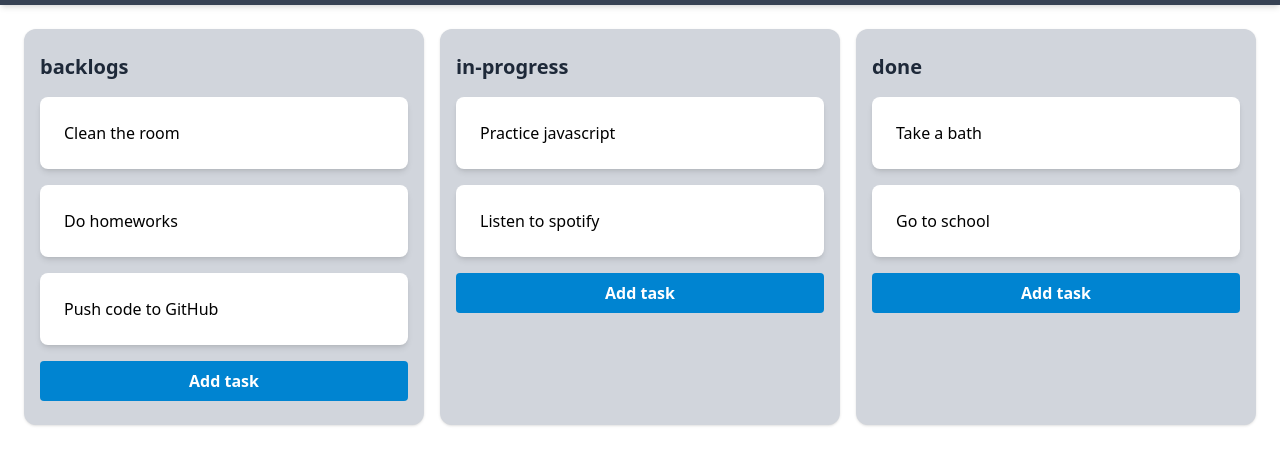
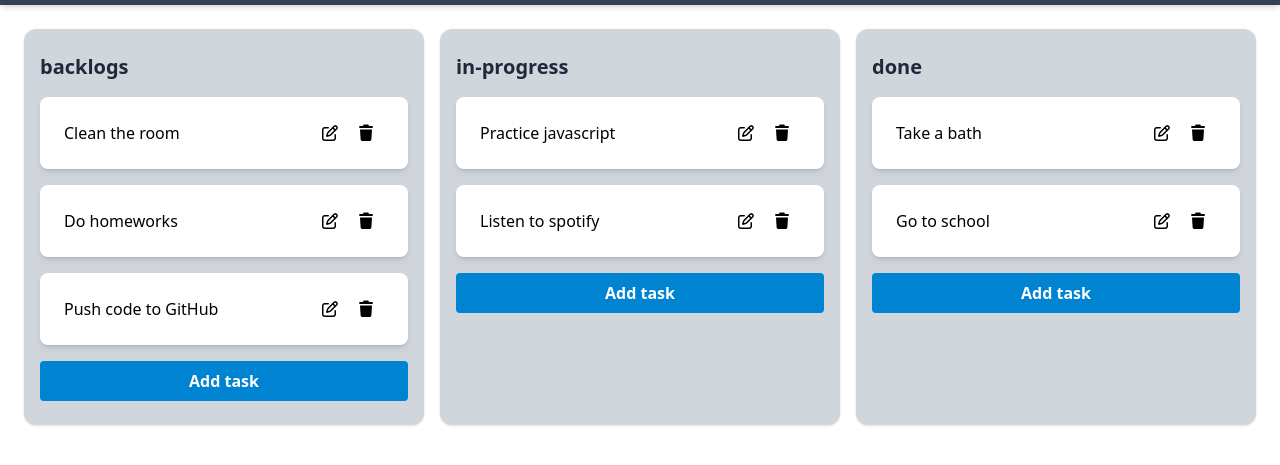
Before and after one commit to egt11/project-trello, a website: page index.html in a window 1280 px wide. Shown: the part 43-508 px from the top of the page. Drawn offline with Linux system fonts and the light colour scheme.

Commit message:
added edit and delete buttons to each task

```diff
--- a/css/input.css
+++ b/css/input.css
@@ -1,7 +1,7 @@
 @import "tailwindcss";
 
 @utility card {
-    @apply bg-white rounded-lg shadow-md p-6;
+    @apply bg-white rounded-lg shadow-md p-6 flex justify-between;
 }
 
 @utility column {
--- a/script.js
+++ b/script.js
@@ -46,7 +46,28 @@ function renderColumns() {
     columnTasks.forEach((task) => {
       const taskCard = document.createElement("div");
       taskCard.className = cardStyle;
-      taskCard.textContent = task.name;
+
+      const taskName = document.createElement('span');
+      taskName.textContent = task.name
+
+      const actionButtonsDiv = document.createElement('div');
+
+      const editButton = document.createElement('button');
+      editButton.innerHTML = "<i class='fa-regular fa-pen-to-square mx-2 cursor-pointer'></i>";
+      editButton.dataset.taskId = task.id;
+      editButton.classList.add('edit');
+
+      const deleteButton = document.createElement('button');
+      deleteButton.innerHTML = "<i class='fa-solid fa-trash mx-2 cursor-pointer'></i>";
+      deleteButton.dataset.taskId = task.id;
+      deleteButton.classList.add('delete')
+
+      actionButtonsDiv.appendChild(editButton);
+      actionButtonsDiv.appendChild(deleteButton);
+
+      taskCard.appendChild(taskName);
+      taskCard.appendChild(actionButtonsDiv);
+
       cardGrid.appendChild(taskCard);
     });
 
@@ -65,11 +86,24 @@ renderColumns();
 
 board.addEventListener("click", (e) => {
   const addButton = e.target.closest(".add");
+  const editButton = e.target.closest(".edit");
+  const deleteButton = e.target.closest(".delete");
   if (addButton) {
     const columnId = Number(addButton.dataset.colId);
     const newTask = window.prompt("Enter new task");
     if (!newTask) return;
     addNewTask(newTask, columnId);
+    return;
+  }
+
+  if(editButton){
+    const taskId = Number(editButton.dataset.taskId);
+    return;
+  }
+
+  if(deleteButton){
+    const taskId = Number(deleteButton.dataset.taskId);
+    return;
   }
 });
 
@@ -83,3 +117,7 @@ function addNewTask(newTask, columnId) {
   tasks.push({ id: id, name: newTask, columnId: columnId });
   renderColumns();
 }
+
+function editTask(){
+
+}
```
Also changed, not shown: css/output.css.
